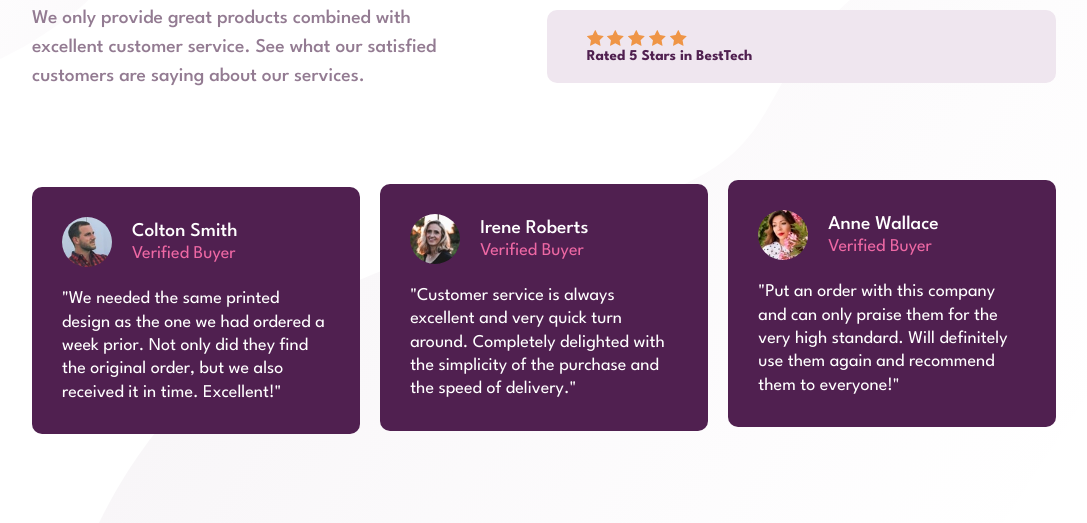
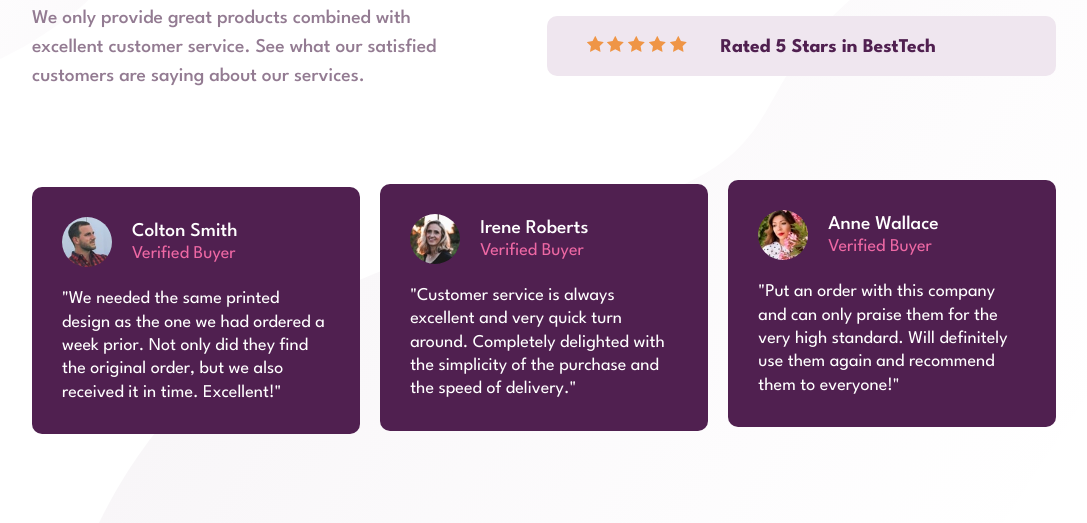
Before and after one commit to iragvantsa/social-proof-section, a plain HTML site: page index.html in a window 1280 px wide. Shown: the part 277-800 px from the top of the page, without its empty margins (96-1183 px from the left). Drawn offline with Linux system fonts and the light colour scheme.

Commit message:
Update style.css

```diff
--- a/style.css
+++ b/style.css
@@ -53,7 +53,7 @@ section {
   background-color: hsl(300, 24%, 92%);
   border-radius: 10px;
 }
-.rating p {
+.rating h2 {
   display: inline;
   margin-left: 30px;
   font-size: 1.3rem;
```
